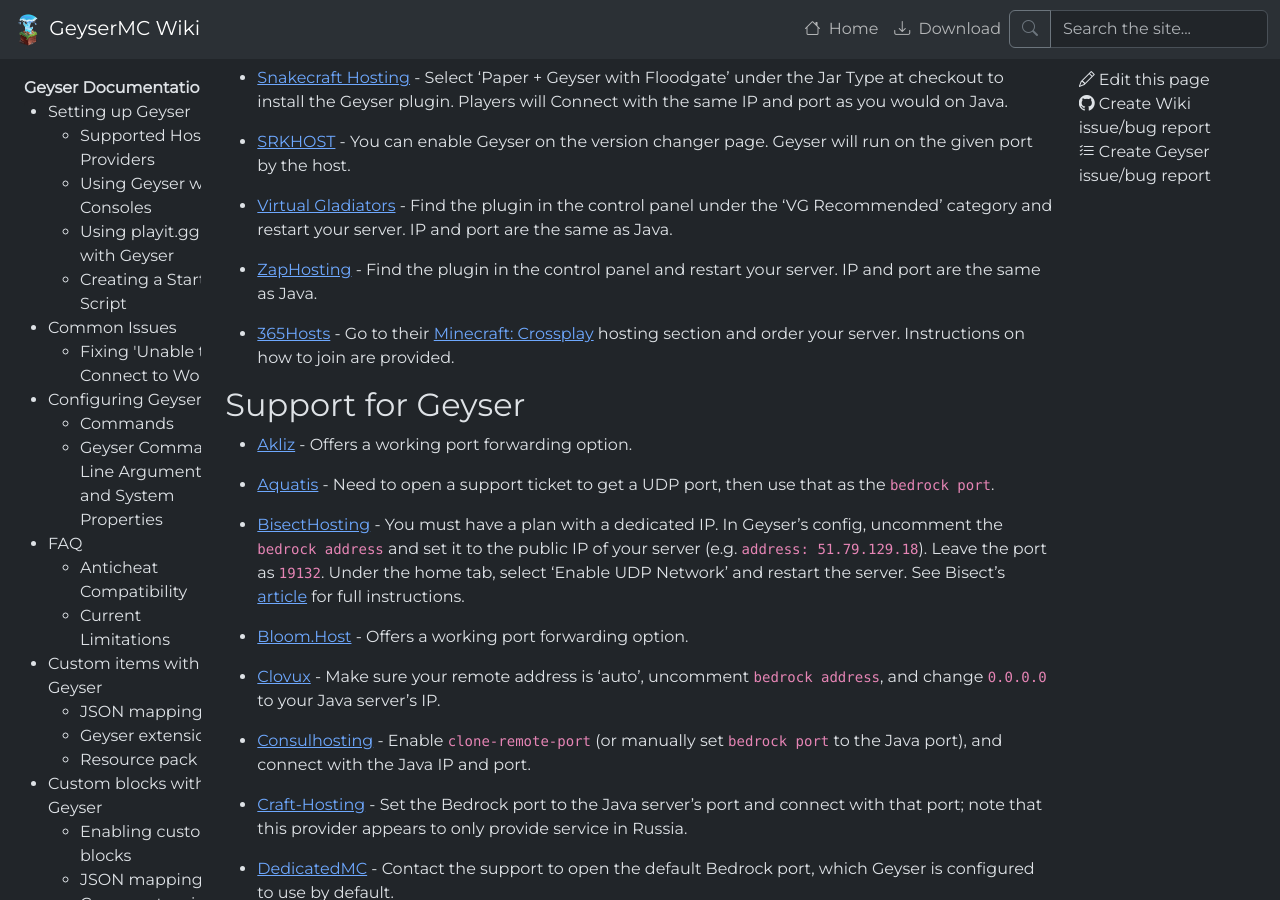
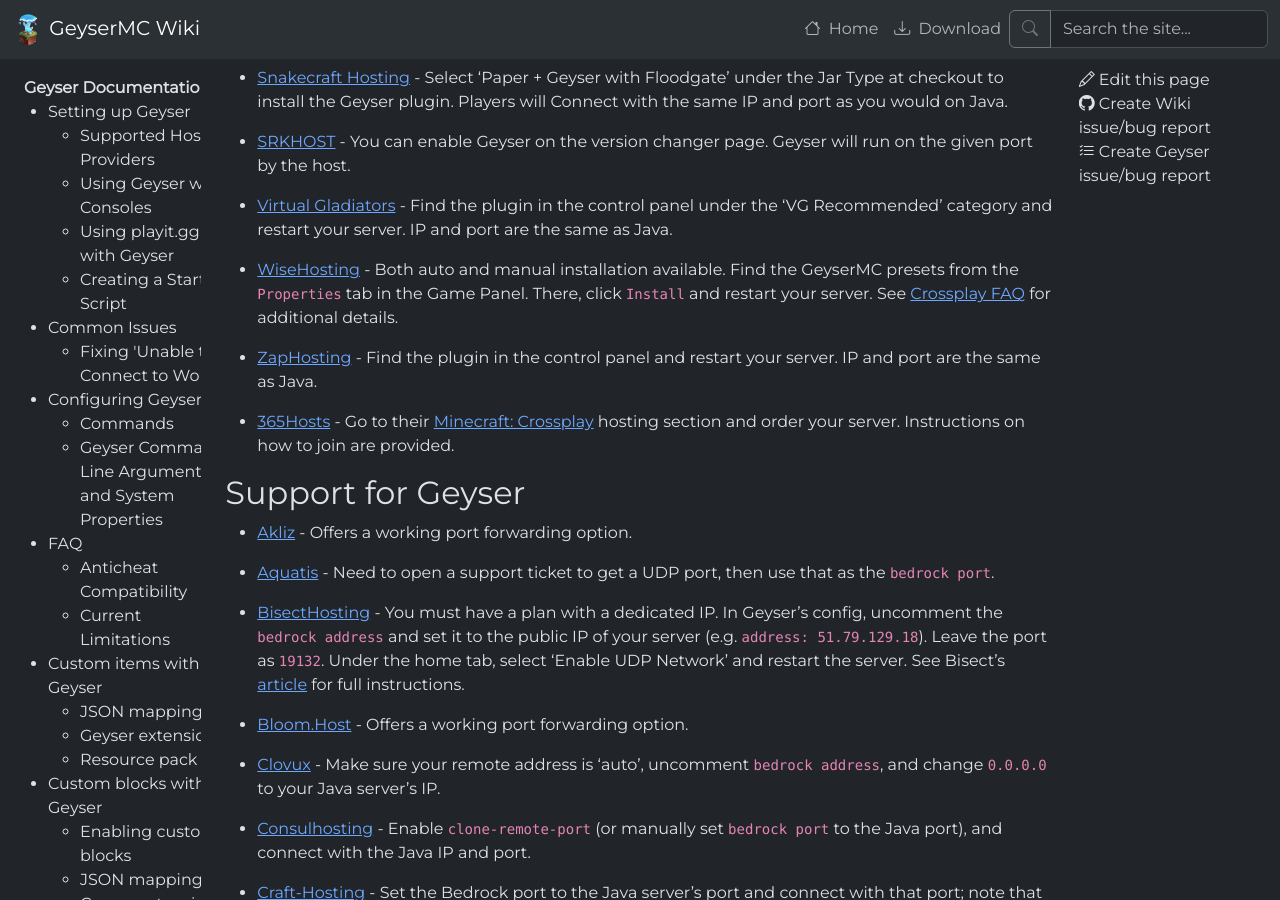
Before and after one commit to GeyserMC/GeyserWiki, a Jekyll site: the page built from _docs/geyser/supported-hosting-providers.md, in a window 1280 px wide and 900 px high, scrolled down 1600 px. Built offline with Jekyll 4.4.1, drawn with Linux system fonts in a browser that asks for light colours.

Commit message:
Add wisehosting to supported hosting providers (#197)
* Add wisehosting as provider

* Move wisheosting

* Update providers.json

Co-authored-by: chris <reichel32574@gmail.com>

---------

Co-authored-by: chris <reichel32574@gmail.com>

```diff
--- a/_data/providers.json
+++ b/_data/providers.json
@@ -95,6 +95,11 @@
       "name": "Virtual Gladiators",
       "url": "https://virtualgladiators.com/",
       "description": "Find the plugin in the control panel under the 'VG Recommended' category and restart your server. IP and port are the same as Java."
+    },
+    {
+      "name": "WiseHosting",
+      "url": "https://wisehosting.com",
+      "description": "Both auto and manual installation available. Find the GeyserMC presets from the `Properties` tab in the Game Panel. There, click `Install` and restart your server. See [Crossplay FAQ](https://wisehosting.com/knowledgebase/how-to-install-geysermc-java-bedrock-crossplay-to-your-server) for additional details."
     },
     {
       "name": "ZapHosting",
```
